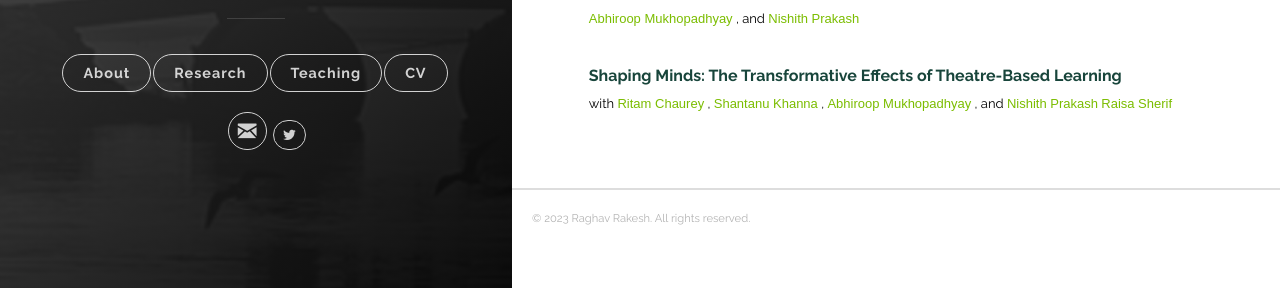
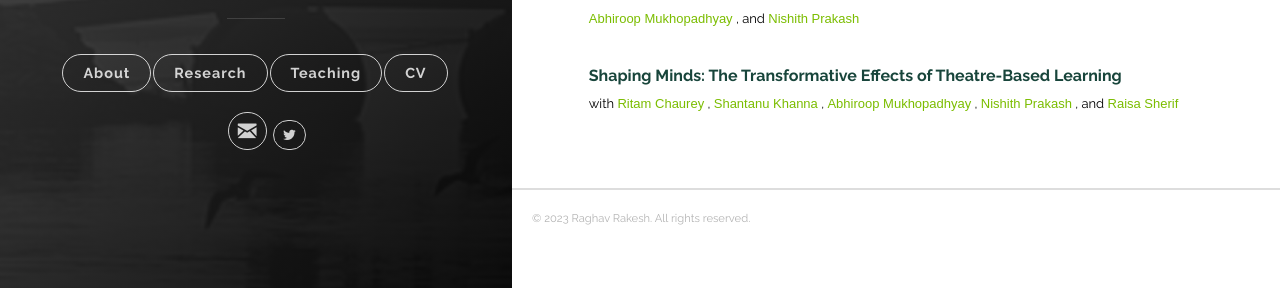
Before and after one commit to raghavrakesh/raghavrakesh.github.io, a Jekyll site: the page built from _posts/2018-06-13-research.markdown, in a window 1280 px wide. Shown: the part 583-871 px from the top of the page. Built offline with Jekyll 4.4.1, drawn with Linux system fonts in a browser that asks for light colours.

Commit message:
Update 2018-06-13-research.markdown

```diff
--- a/_posts/2018-06-13-research.markdown
+++ b/_posts/2018-06-13-research.markdown
@@ -142,10 +142,10 @@ tags: [jekyll]
       </a>,
       <a href="https://sites.google.com/view/abhiroop/home" target="_blank">
         <font face="Arial" color="#7BBD00">Abhiroop Mukhopadhyay</font>
-      </a>, and
+      </a>,
       <a href="https://nishithprakash.com/">
         <font face="Arial" color="#7BBD00">Nishith Prakash</font>
-      </a>
+      </a>, and
       <a href="https://www.raisasherif.com/">
         <font face="Arial" color="#7BBD00">Raisa Sherif</font>
       </a>
```
